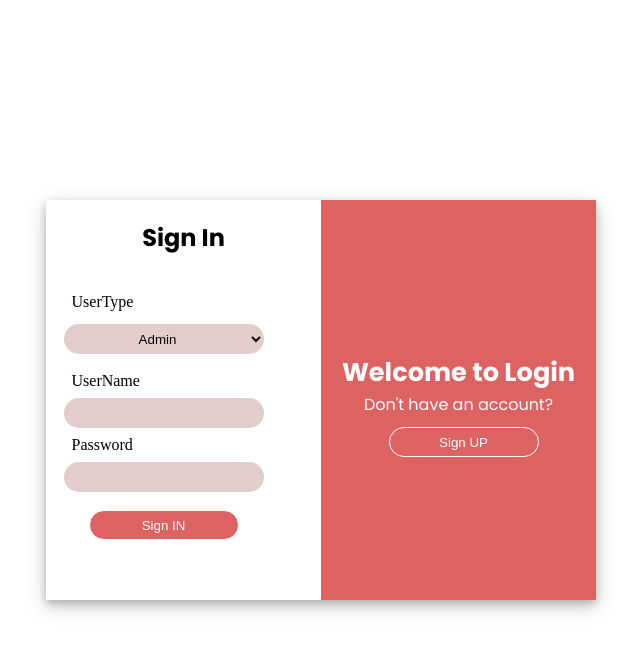
After one commit to Chaveejay/Signature_Cuisine, a PHP site: page /login.php in a window 1280 px wide. The commit adds this page. Shown: the top 652 px of the page, without its empty margins (319-959 px from the left). Run offline with PHP 8.4, Linux system fonts and the light colour scheme.

Commit message:
login page creation

```diff
--- /dev/null
+++ b/css/admin.css
@@ -0,0 +1,6 @@
+*{
+    margin: 0px;
+    padding : 0px;
+    /* background-color: #4a4646; */
+    box-sizing: border-box;
+}
--- /dev/null
+++ b/css/login.css
@@ -0,0 +1,127 @@
+*{
+    margin: 0px;
+    padding : 0px;
+    /* background-color: #4a4646; */
+    box-sizing: border-box;
+}
+.main-box{
+    position: relative;
+    display: flex;
+    margin: auto;
+    top:200px;
+    background-color : #d6cdcd;
+    width: 550px;
+    height: 400px;
+    box-shadow: 0 4px 8px 0 rgba(0, 0, 0, 0.2), 0 6px 20px 0 rgba(0, 0, 0, 0.19);
+}
+.login{
+    position: relative;
+    display: flex;
+    flex-direction: column;
+    align-items: center;
+    height: 400px;
+    width: 275px;
+    background-color: #ffffff;
+}
+.sign-in{
+    position: relative;
+    top:20px;
+    font-size: 1.5rem;
+    font-weight: bold;
+    font-family: poppins;
+}
+.usertype{
+    font-size: 1rem;
+    margin: 8px;
+
+}
+.dropdown{
+    /* background: #d7cccc; */
+    display: flex;
+    position: relative;
+    right: 20px;
+    flex-direction: column;
+    justify-content: flex-start;
+    position: relative;
+    top:50px;
+
+}
+#drop-down{
+    width: 200px;
+    height: 30px;
+    margin-top: 5px;
+    border-radius: 25px;
+    background-color: #e2cccc;
+    text-align: center;
+    border: none;
+}
+.form{
+    position: relative;
+    top: 60px;
+    right: 20px;
+    width: 200px;
+    height: 30px;
+}
+.username, .password{
+    margin: 8px;
+}
+#username, #password{
+    position: relative;
+    width: 200px;
+    height: 30px;
+    border-radius: 25px;
+    background-color: #e2cccc;
+    font-size: 1rem;
+    text-align: center;
+    border: none;
+}
+.signin-btn{
+    position: relative;
+    height: 30px;
+    width: 150px;
+    left: 25px;
+    border-radius: 25px;
+    background-color: #dd6363;
+    color: #ffffff;
+    border: 1px solid white;
+    transition: all 0.8s ease;
+}
+.signin-btn:hover{
+    background-color: #e2cccc;
+}
+.sign-up{
+    position: relative;
+    display: flex;
+    flex-direction: column;
+    align-items: center;
+    justify-content: center;
+    height: 400px;
+    width: 275px;
+    background-color: #dd6363;
+}
+.welcome{
+    font-size: 1.6rem;
+    color: #ffffff;
+    font-family: poppins;
+    font-weight: bold;
+    text-align: center;
+}
+.paragraph{
+    color: #ffffff;
+    font-family: poppins;
+}
+.signup-btn{
+    position: relative;
+    height: 30px;
+    width: 150px;
+    top:10px;
+    left: 5px;
+    color: #ffffff;
+    border: 1px solid white;
+    border-radius: 25px;
+    background-color: #dd6363;
+    transition: all 0.8s ease;
+}
+.signup-btn:hover{
+    background-color: #e2cccc;
+}
--- a/index.php
+++ b/index.php
@@ -62,7 +62,7 @@
                 </div>
                        <div class="btncontrainer">
                             <div class="button1">
-                            <a href=""> Services</a> </div>
+                            <a href="services.php"> Services</a> </div>
                             <div class="button2">
                             <a href="about.php"> About US</a> </div>
                        </div>
--- /dev/null
+++ b/login.php
@@ -0,0 +1,53 @@
+<!DOCTYPE html>
+<html lang="en">
+<head>
+    <meta charset="UTF-8">
+    <meta name="viewport" content="width=device-width, initial-scale=1.0">
+    <link rel="icon" href="images\icon.png" type="image/gif" />
+
+    <link rel="preconnect" href="https://fonts.googleapis.com">
+    <link rel="preconnect" href="https://fonts.gstatic.com" crossorigin>
+    <link href="https://fonts.googleapis.com/css2?family=Poppins:ital,wght@0,100;0,200;0,300;0,400;0,500;0,600;0,700;0,800;0,900;1,100;1,200;1,300;1,400;1,500;1,600;1,700;1,800;1,900&display=swap" rel="stylesheet">
+    <link rel="stylesheet" href="css\login.css" >
+    <title>Login</title>
+</head>
+<body>
+    <div class="main-box">
+        <div class="login">
+            <div class="sign-in">
+                Sign In
+            </div>
+            <div class="dropdown">
+                <div class="usertype">UserType</div>
+
+            <select name="language" id="drop-down">
+            <option value="Admin">Admin</option>
+            <option value="Staff">Staff</option>
+            <option value="User" >User</option>
+            </select>
+            </div>
+            <div class="form">
+            <form action="">
+                <div class="username">
+            <label for="username">UserName</label><br>
+            </div>
+            <input type="text" id="username" name="username" ><br>
+            <div class="password">
+            <label for="password">Password</label><br>
+            </div>
+            <input type="password" id="password" name="password" ><br><br>
+            <input type="submit" class="signin-btn" value="Sign IN">
+            </form>
+            </div>
+        </div>
+        <div class="sign-up">
+            <div class="welcome"> Welcome to Login </div>
+            <div class="paragraph"> Don't have an account?</div>
+            <input type="submit" class="signup-btn" value="Sign UP">
+
+        </div>
+
+    </div>
+
+</body>
+</html>
```
Also changed, not shown: admin.php (added, +12 -0 lines), css/style.css (+156 -2 lines), services.php (+48 -0 lines), images/offers/coke.jpg (added), images/tables/couple.jpg (added).
